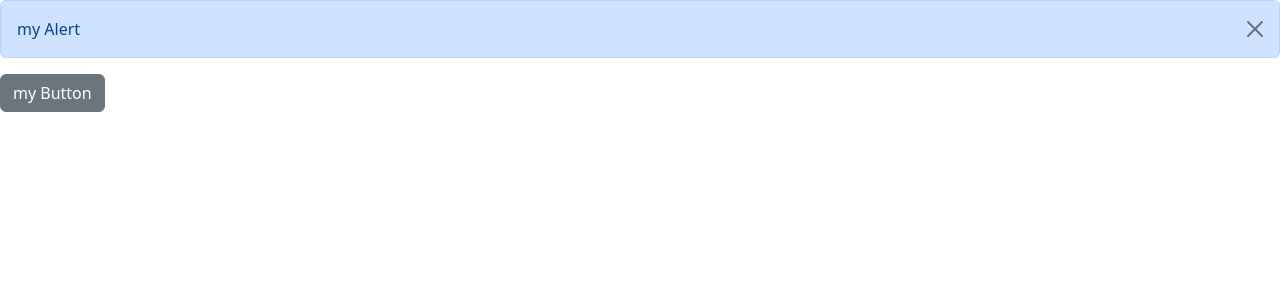
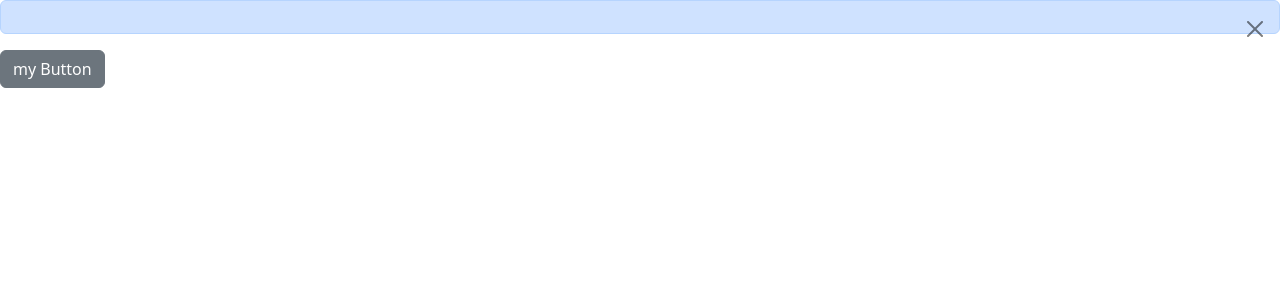
Before and after one commit to sajjadafkhami/vite-react, a React (Vite) app: page / in a window 1280 px wide. Both pictures are taken after a click on the button "my Button". Shown: the top 300 px of the page. Built offline with nearby package versions, Linux system fonts and the light colour scheme.

Commit message:
final fix

```diff
--- a/src/Components/Alert.tsx
+++ b/src/Components/Alert.tsx
@@ -1,14 +1,14 @@
-import React, { Children, ReactNode } from "react";
+import React, { text, ReactNode } from "react";
 
 interface Props {
-  children: ReactNode;
-  onclose: () => void;
+  // text: ReactNode;
+  // onclose: () => void;
 }
 
-const alert = ({ children, onclose }: Props) => {
+const alert = ({ text, onclose }: Props) => {
   return (
     <div className="alert alert-primary alert-dismissible">
-      {children}
+      {text}
 
       <button
         type="button"
--- a/src/Components/Button.tsx
+++ b/src/Components/Button.tsx
@@ -1,12 +1,12 @@
 import React from "react";
 
 interface Props {
-  children: string;
+  text: string;
   color?: "primary" | "secondary";
   onclick: () => void;
 }
 
-const Button = ({ children, color = "secondary", onclick }: Props) => {
+const Button = ({ text, color = "secondary", onclick }: Props) => {
   return (
     <button color="secondary" className={"btn btn-secondary"} onClick={onclick}>
       my Button
--- a/src/Components/ListGroup.tsx
+++ b/src/Components/ListGroup.tsx
@@ -6,6 +6,7 @@ interface Props {
   heading: string;
   onSelectedItem: (item: string) => void;
 }
+
 function ListGroup({ items, heading, onSelectedItem }: Props) {
   const [selectedIndex, setselectedIndex] = useState(-1);
 
```
